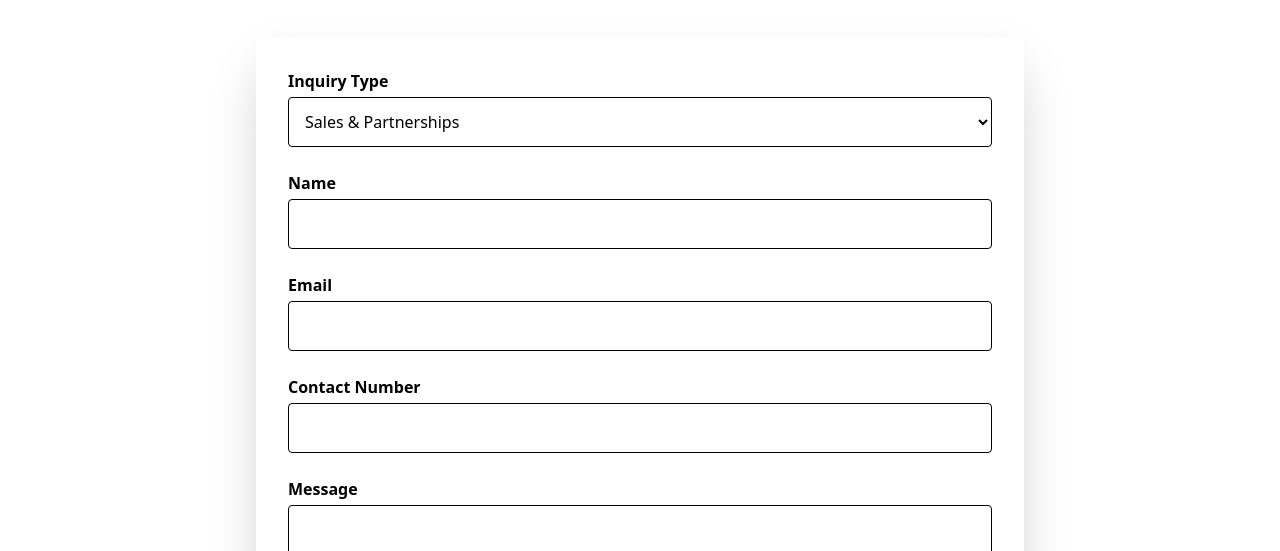
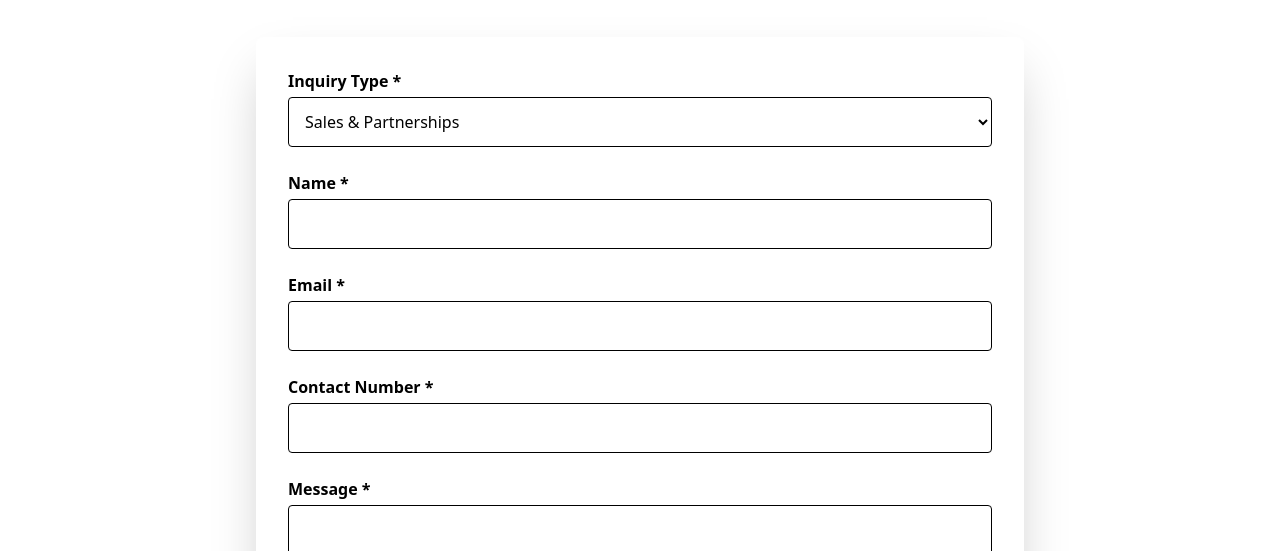
Before and after one commit to MukulDhiman03/nuevehealthcare, a Next.js app: page /contact in a window 1280 px wide. Shown: the part 152-703 px from the top of the page. Built offline with nearby package versions, Linux system fonts and the light colour scheme.

Commit message:
Contact Form Added

```diff
--- a/src/app/contact/page.tsx
+++ b/src/app/contact/page.tsx
@@ -21,19 +21,29 @@ export default function ContactFormSection() {
 
     const handleSubmit = async (e: React.FormEvent) => {
         e.preventDefault();
+        setLoading(true);
+
+        const formBody = new URLSearchParams();
+        formBody.append("entry.367077121", formData.inquiryType);
+        formBody.append("entry.403680628", formData.name);
+        formBody.append("entry.250495031", formData.email);
+        formBody.append("entry.1401229000", formData.contact);
+        formBody.append("entry.822494858", formData.message);
 
         try {
-            const response = await fetch("https://script.google.com/macros/s/AKfycbwYlwl9ZsLrODcFkma4nBiEkkX1baUlw51L5d7h-2uxk9nRvPYsAwpwDPKD0bJa9B6C/exec", {
+            const response = await fetch(
+                "https://docs.google.com/forms/d/1gsQw43wd-M38eXVxmP0Wo5yMFsmGFR1DiNd8pGBGUTY/formResponse",
+                {
                     method: "POST",
+                    mode: "no-cors", // required for Google Forms
                     headers: {
-                    "Content-Type": "application/json",
+                        "Content-Type": "application/x-www-form-urlencoded",
                     },
-                body: JSON.stringify(formData),
-            });
+                    body: formBody.toString(),
+                }
+            );
 
-            const result = await response.json();
-            if (result.result === "Success") {
-                alert("Thank you! Your inquiry has been submitted.");
+            setSuccess(true);
             setFormData({
                 name: "",
                 email: "",
@@ -41,15 +51,13 @@ export default function ContactFormSection() {
                 inquiryType: "Sales & Partnerships",
                 message: "",
             });
-            } else {
-                alert("Something went wrong. Please try again.");
-            }
         } catch (error) {
-            console.error("Error submitting form:", error);
-            alert("Submission failed. Please check your internet or try again later.");
+            console.error("Form submission error:", error);
+            alert("Failed to submit. Please try again later.");
+        } finally {
+            setLoading(false);
         }
     };
-
 
     return (
         <div className="dark:bg-[var(--bg-gray-color)] dark:text-white py-12 px-6">
@@ -64,7 +72,7 @@ export default function ContactFormSection() {
                 >
                     <div>
                         <label className="block mb-1 font-semibold" htmlFor="inquiryType">
-                            Inquiry Type
+                            Inquiry Type *
                         </label>
                         <select
                             id="inquiryType"
@@ -74,9 +82,7 @@ export default function ContactFormSection() {
                             className="w-full p-3 rounded border dark:bg-gray-700 dark:border-gray-600"
                             required
                         >
-                            <option value="Sales & Partnerships">
-                                Sales & Partnerships
-                            </option>
+                            <option value="Sales & Partnerships">Sales & Partnerships</option>
                             <option value="Technical Support">Technical Support</option>
                             <option value="General Inquiries">General Inquiries</option>
                         </select>
@@ -84,7 +90,7 @@ export default function ContactFormSection() {
 
                     <div>
                         <label className="block mb-1 font-semibold" htmlFor="name">
-                            Name
+                            Name *
                         </label>
                         <input
                             type="text"
@@ -99,7 +105,7 @@ export default function ContactFormSection() {
 
                     <div>
                         <label className="block mb-1 font-semibold" htmlFor="email">
-                            Email
+                            Email *
                         </label>
                         <input
                             type="email"
@@ -114,7 +120,7 @@ export default function ContactFormSection() {
 
                     <div>
                         <label className="block mb-1 font-semibold" htmlFor="contact">
-                            Contact Number
+                            Contact Number *
                         </label>
                         <input
                             type="tel"
@@ -129,7 +135,7 @@ export default function ContactFormSection() {
 
                     <div>
                         <label className="block mb-1 font-semibold" htmlFor="message">
-                            Message
+                            Message *
                         </label>
                         <textarea
                             name="message"
@@ -159,30 +165,15 @@ export default function ContactFormSection() {
                 <div className="mt-10 text-sm text-center dark:text-gray-300">
                     <p>
                         <strong>Sales & Partnerships:</strong>{" "}
-                        <a
-                            href="mailto:sales@nuevehealthcare.com"
-                            className="underline"
-                        >
-                            sales@nuevehealthcare.com
-                        </a>
+                        <a href="mailto:sales@nuevehealthcare.com" className="underline">sales@nuevehealthcare.com</a>
                     </p>
                     <p>
                         <strong>Technical Support:</strong>{" "}
-                        <a
-                            href="mailto:technical.support@nuevehealthcare.com"
-                            className="underline"
-                        >
-                            technical.support@nuevehealthcare.com
-                        </a>
+                        <a href="mailto:technical.support@nuevehealthcare.com" className="underline">technical.support@nuevehealthcare.com</a>
                     </p>
                     <p>
                         <strong>General Inquiries:</strong>{" "}
-                        <a
-                            href="mailto:connect@nuevehealthcare.com"
-                            className="underline"
-                        >
-                            connect@nuevehealthcare.com
-                        </a>
+                        <a href="mailto:connect@nuevehealthcare.com" className="underline">connect@nuevehealthcare.com</a>
                     </p>
                 </div>
             </div>
```
Lines whose indentation alone changed are shown as unchanged.
